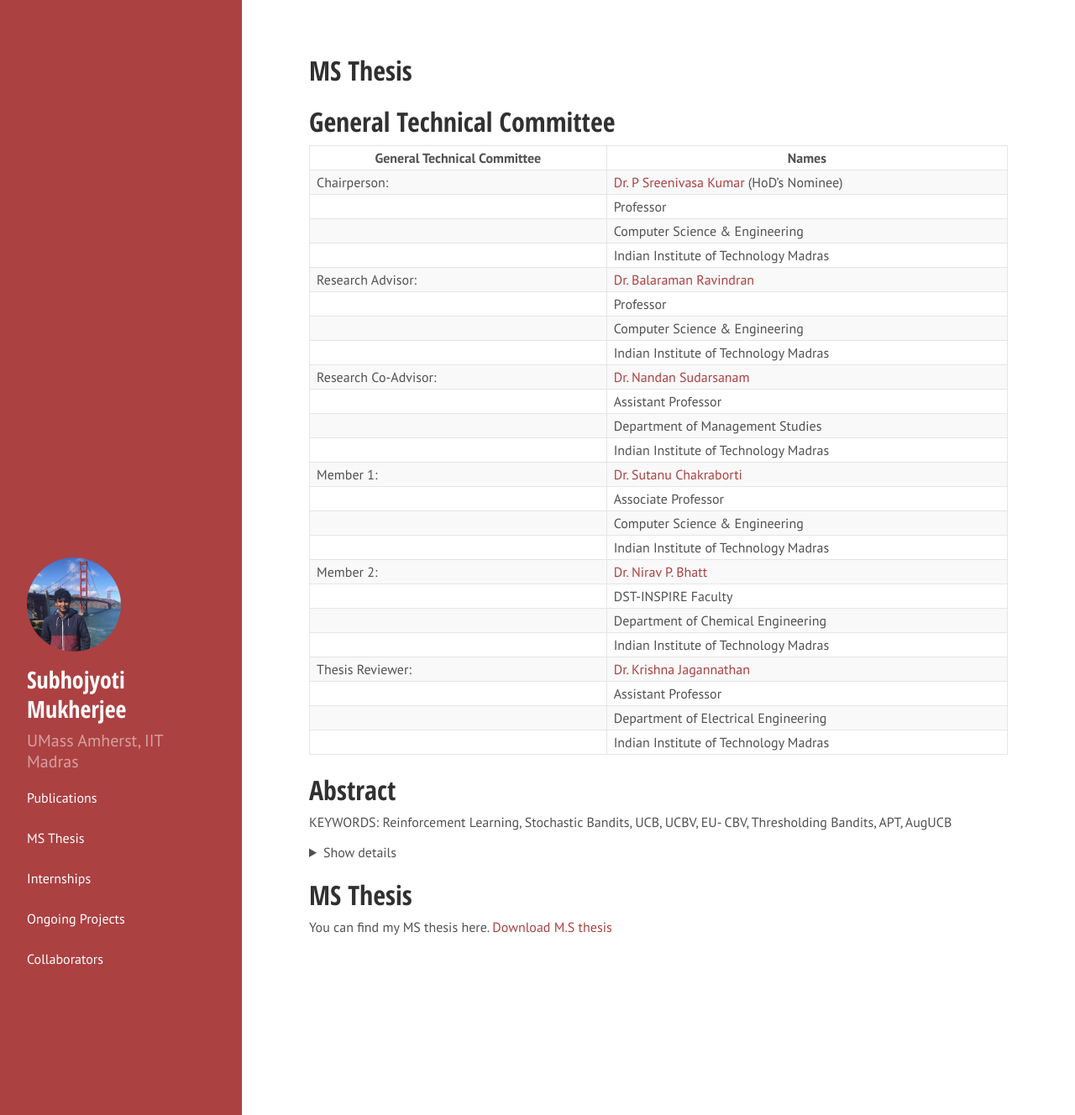
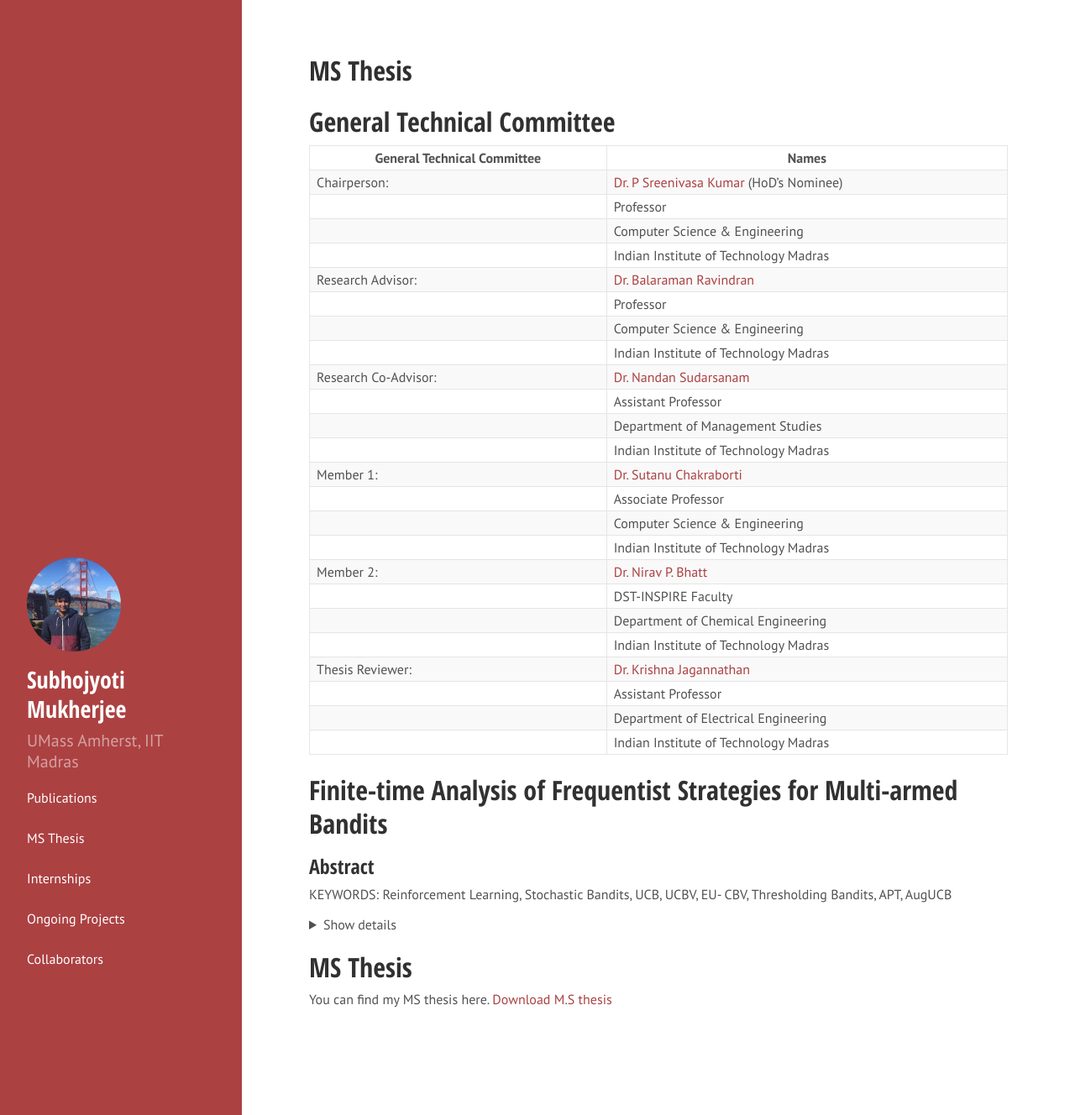
Before and after one commit to Subhojyoti22/subhojyoti.github.io, a Jekyll site: the page built from MSThesis.md, in a window 1280 px wide and 1328 px high. Shown: the whole window at 84% size. Built offline with Jekyll 4.4.1, drawn with Linux system fonts in a browser that asks for light colours; Markdown is read by kramdown in place of the engine named in the settings.

Commit message:
Update MSThesis.md

```diff
--- a/MSThesis.md
+++ b/MSThesis.md
@@ -33,8 +33,9 @@ title: MS Thesis
 ||Indian Institute of Technology Madras|
 
 
+# Finite-time Analysis of Frequentist Strategies for Multi-armed Bandits
 
-# Abstract
+## Abstract
   KEYWORDS: Reinforcement Learning, Stochastic Bandits, UCB, UCBV, EU- CBV, Thresholding Bandits, APT, AugUCB
   <details>
         <summary>
```
